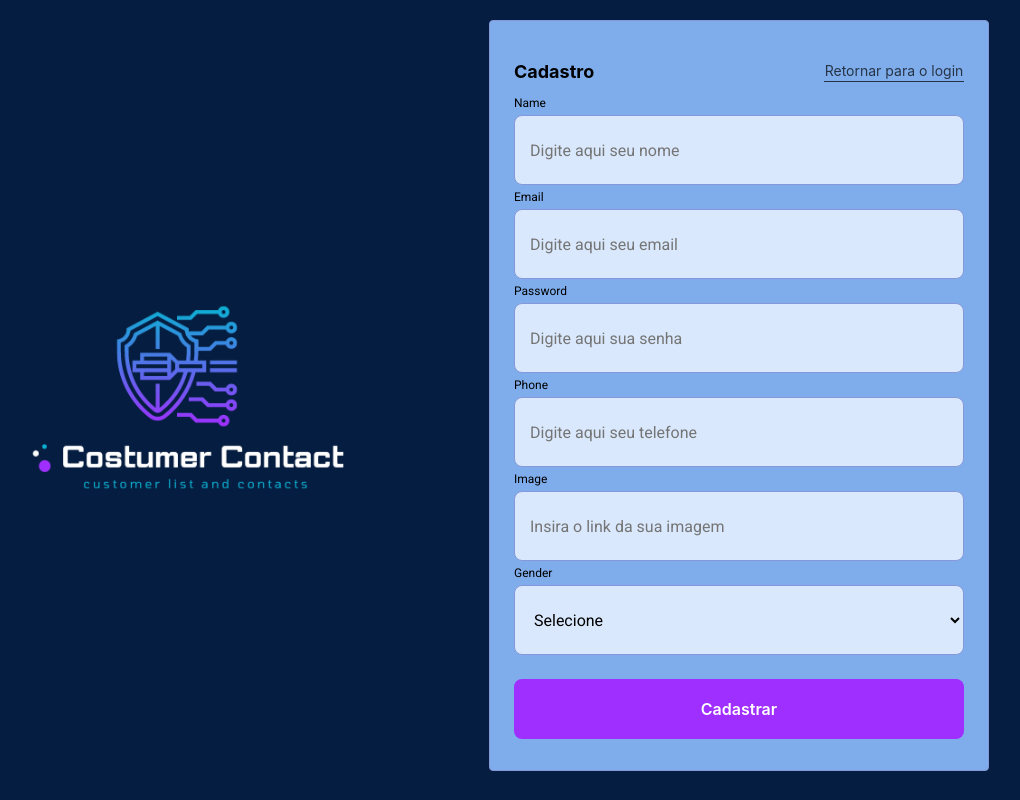
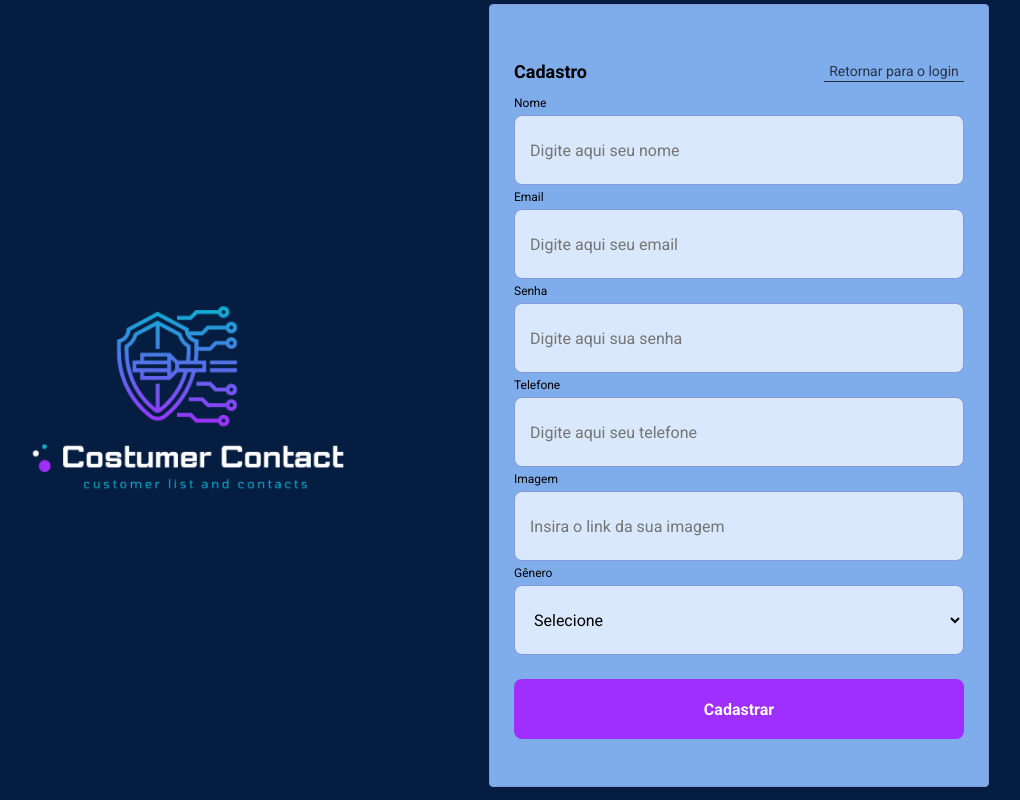
Before and after one commit to alexandra86/front-desafioFullStack-alexandra86, a React (Vite) app: page /register in a window 1280 px wide. Shown: the whole page, without its empty margins (182-1202 px from the left). Built offline with nearby package versions, Linux system fonts and the light colour scheme.

Commit message:
refactor: LoginPage styles and Past labels for Portuguese.

```diff
--- a/src/components/CardContact/index.jsx
+++ b/src/components/CardContact/index.jsx
@@ -4,7 +4,7 @@ import moment from "moment";
 export const CardContact = ({ elem }) => {
   const currentDateTime = new Date(elem.registerDate);
   const convertedDateTime = moment(currentDateTime).utcOffset("+03:00");
-  const formattedDate = convertedDateTime.format("DD-MM-YYYY");
+  const formattedDate = convertedDateTime.format("DD/MM/YYYY");
   const formattedTime = convertedDateTime.format("HH:mm:ss");
   return (
     <StyleCardContact key={elem.id}>
--- a/src/pages/HomePage/index.jsx
+++ b/src/pages/HomePage/index.jsx
@@ -12,7 +12,7 @@ export const HomePage = () => {
   if (newLoading) {
     return null;
   }
-  console.log(client);
+
   const goLoginClick = () => {
     navigate("/");
     client.client = null;
--- a/src/pages/LoginPage/index.jsx
+++ b/src/pages/LoginPage/index.jsx
@@ -65,7 +65,7 @@ export const LoginPage = () => {
           />
           {errors.email && <p className="areaError">{errors.email.message}</p>}
           <label htmlFor="password" className="lbLogin">
-            Password
+            Senha
           </label>
           <input
             type="password"
--- a/src/pages/LoginPage/style.js
+++ b/src/pages/LoginPage/style.js
@@ -15,7 +15,7 @@ export const StyledLoginPage = styled.div`
     margin-bottom: 0.625rem;
     max-width: 31.25rem;
     width: 100%;
-    height: 34.8125rem;
+    height: 33.8125rem;
     display: flex;
     flex-direction: column;
     align-items: center;
@@ -91,7 +91,7 @@ export const StyledLoginPage = styled.div`
     background-color: #9f2fff;
     border-radius: 0.5rem;
     padding: 0rem 2.5rem;
-    font-family: "Inter", sans-serif;
+    font-family: "Roboto", sans-serif;
     font-weight: 600;
     font-size: 1rem;
     color: #ffffff;
@@ -101,12 +101,13 @@ export const StyledLoginPage = styled.div`
   }
 
   .messageCreateRegister {
+    margin-top: 10px;
     margin-bottom: 1.3125rem;
     width: 100%;
     height: 2.375rem;
     text-align: center;
     line-height: 1.125rem;
-    font-family: "Inter", sans-serif;
+    font-family: "Roboto", sans-serif;
     font-weight: 400;
     font-size: 0.875rem;
     color: #000000;
@@ -121,7 +122,7 @@ export const StyledLoginPage = styled.div`
     background-color: #343b41;
     border-radius: 0.5rem;
     padding: 0rem 2.5rem;
-    font-family: "Inter", sans-serif;
+    font-family: "Roboto", sans-serif;
     font-weight: 600;
     font-size: 1rem;
     color: #ffffff;
@@ -160,7 +161,7 @@ export const StyledLoginPage = styled.div`
 
   .areaError {
     color: #e60000;
-    font-family: "Inter", sans-serif;
+    font-family: "Roboto", sans-serif;
     font-weight: 500;
     font-size: 0.75rem;
   }
--- a/src/pages/RegisterPage/index.jsx
+++ b/src/pages/RegisterPage/index.jsx
@@ -61,7 +61,7 @@ export const RegisterPage = () => {
           noValidate
         >
           <label htmlFor="name" className="lbRegister">
-            Name
+            Nome
           </label>
           <input
             type="text"
@@ -81,7 +81,7 @@ export const RegisterPage = () => {
           />
           {errors.email && <p className="areaError">{errors.email.message}</p>}
           <label htmlFor="password" className="lbRegister">
-            Password
+            Senha
           </label>
           <input
             type="password"
@@ -93,7 +93,7 @@ export const RegisterPage = () => {
             <p className="areaError">{errors.password.message}</p>
           )}
           <label htmlFor="phone" className="lbRegister">
-            Phone
+            Telefone
           </label>
           <input
             type="text"
@@ -104,7 +104,7 @@ export const RegisterPage = () => {
           {errors.phone && <p className="areaError">{errors.phone.message}</p>}
 
           <label htmlFor="image" className="lbRegister">
-            Image
+            Imagem
           </label>
           <input
             type="url"
@@ -115,7 +115,7 @@ export const RegisterPage = () => {
           {errors.image && <p className="areaError">{errors.image.message}</p>}
 
           <label htmlFor="gender" className="lbRegister">
-            Gender
+            Gênero
           </label>
           <select
             name="gender"
@@ -124,10 +124,10 @@ export const RegisterPage = () => {
             {...register("gender")}
           >
             <option value="">Selecione</option>
-            <option value="male">male</option>
-            <option value="female">female</option>
-            <option value="no binary">no binary</option>
-            <option value="I prefer not to say">I prefer not to say</option>
+            <option value="male">masculino</option>
+            <option value="female">feminino</option>
+            <option value="no binary">não binário</option>
+            <option value="I prefer not to say">prefiro não dizer</option>
           </select>
           {errors.gender && (
             <p className="areaError">{errors.gender.message}</p>
--- a/src/pages/RegisterPage/style.js
+++ b/src/pages/RegisterPage/style.js
@@ -41,7 +41,7 @@ export const StyledRegisterPage = styled.div`
     margin-bottom: 0.625rem;
     max-width: 31.25rem;
     width: 100%;
-    height: 46.9375rem;
+    height: 48.9375rem;
     display: flex;
     flex-direction: column;
     justify-content: center;
@@ -62,7 +62,7 @@ export const StyledRegisterPage = styled.div`
   }
 
   .titleRegister {
-    font-family: "Inter", sans-serif;
+    font-family: "Roboto", sans-serif;
     font-weight: 700;
     font-size: 1.125rem;
     color: #000000;
@@ -72,7 +72,7 @@ export const StyledRegisterPage = styled.div`
     max-width: 8.75rem;
     width: 100%;
     height: 1.375rem;
-    font-family: "Inter", sans-serif;
+    font-family: "Roboto", sans-serif;
     font-weight: 400;
     font-size: 0.875rem;
     color: rgba(0, 0, 0, 0.7);
@@ -141,7 +141,7 @@ export const StyledRegisterPage = styled.div`
     background-color: #9f2fff;
     border-radius: 0.5rem;
     padding: 0rem 2.5rem;
-    font-family: "Inter", sans-serif;
+    font-family: "Roboto", sans-serif;
     font-weight: 600;
     font-size: 1rem;
     color: #ffffff;
@@ -153,7 +153,7 @@ export const StyledRegisterPage = styled.div`
 
   .areaError {
     color: #e60000;
-    font-family: "Inter", sans-serif;
+    font-family: "Roboto", sans-serif;
     font-weight: 500;
     font-size: 0.75rem;
   }
--- a/src/styles/styleGlobal.js
+++ b/src/styles/styleGlobal.js
@@ -22,8 +22,4 @@ button{
     border:none;
 }
 
-body,
-html {
-  overflow-x: hidden !important;
-}
 `;
```
Also changed, not shown: src/img/lapisRoxo.png (deleted).
